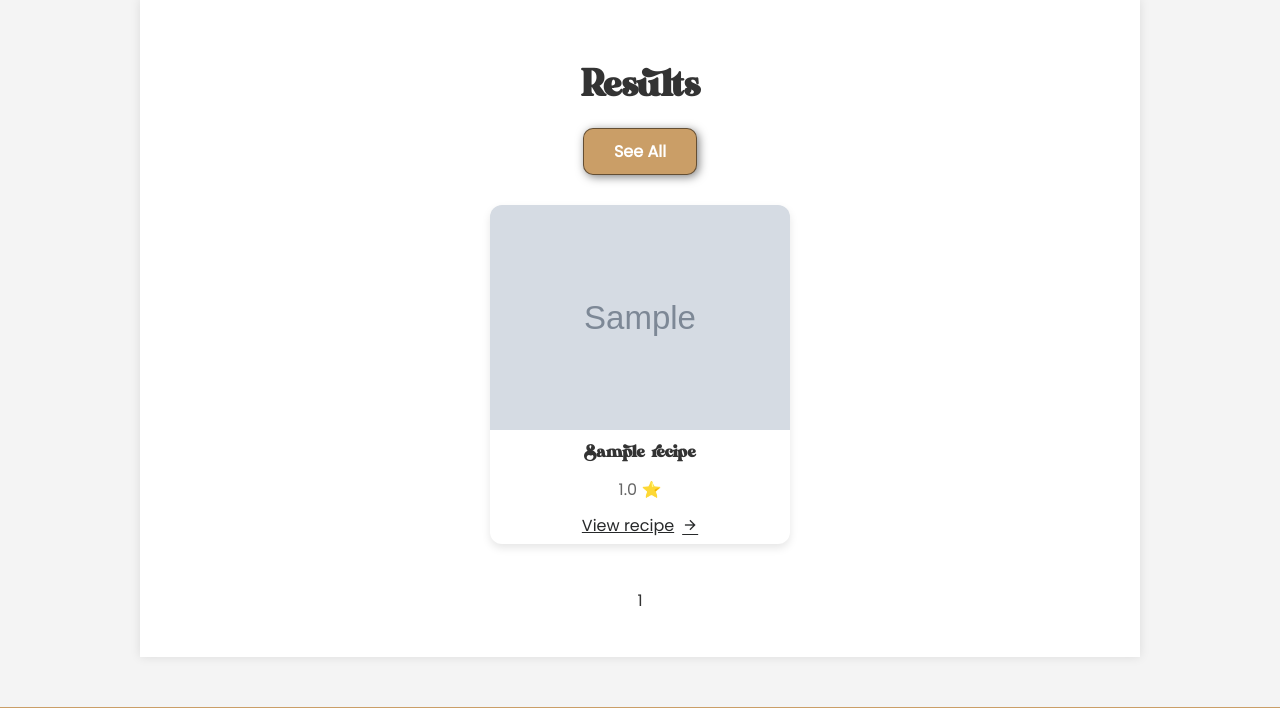
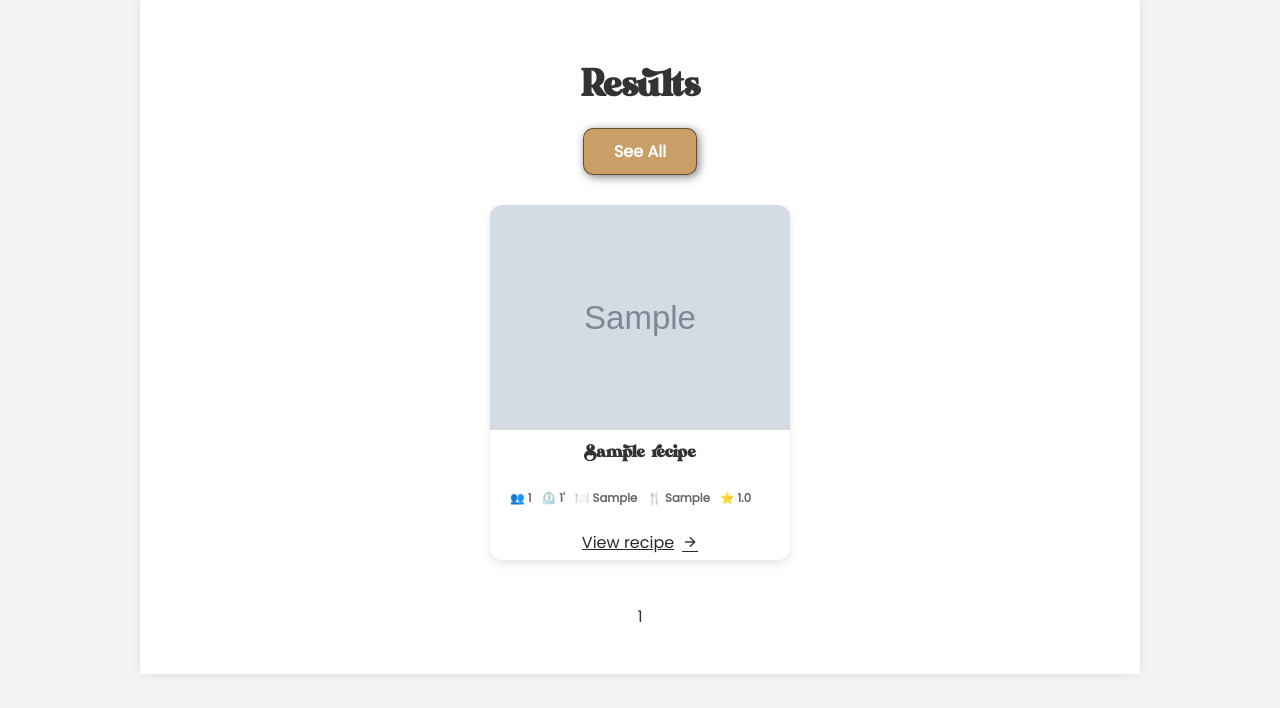
Before and after one commit to jorgegarcelan/web_apps, a Flask app: page /explore in a window 1280 px wide. Shown: the part 477-1185 px from the top of the page. Run offline with Flask 3, Linux system fonts and the light colour scheme; tables that the repository leaves empty hold one stand-in row (values such as "Sample post"); grey boxes marked "Sample" are stand-in pictures.

Commit message:
new recipes shown in user view and details in explore

```diff
--- a/Recipes/main.py
+++ b/Recipes/main.py
@@ -33,12 +33,12 @@ def user(user_id):
 
     # recipes:
     recipes = db.session.query(
-            model.Recipe,
-            func.round(func.avg(model.Rating.value), 1).label('average_rating')
-        ).join(model.Rating, model.Rating.recipe_id == model.Recipe.id) \
-        .filter(model.Recipe.user_id == user_id) \
-        .group_by(model.Recipe.id, model.Recipe.title) \
-        .all()
+        model.Recipe,
+        func.coalesce(func.round(func.avg(model.Rating.value), 1), 0).label('average_rating')
+    ).outerjoin(model.Rating, model.Rating.recipe_id == model.Recipe.id) \
+    .filter(model.Recipe.user_id == user_id) \
+    .group_by(model.Recipe.id, model.Recipe.title) \
+    .all()
 
 
 
--- a/Recipes/static/css/explore.css
+++ b/Recipes/static/css/explore.css
@@ -186,11 +186,18 @@ form.search .search-bar {
 }
 
 .recipes__subtitle {
-    font-size: 1rem;
+    font-size: 10px;
     color: #666;
     text-align: center;
     margin: 0;
     padding: 5px;
+}
+
+.recipes__info {
+    display: flex;
+    justify-content: left; /* Distribute space between the items */
+    align-items: center; /* Align items vertically */
+    margin: 0 15px;
 }
 
 .recipes__button {
@@ -265,7 +272,7 @@ form.search .search-bar {
 
 .edit-button:hover {
     background-color: #e2e2e2; /* Slightly darker background on hover */
-  }
+}
 
 .modal {
     display: none; /* Hidden by default */
--- a/Recipes/templates/recipes/explore.html
+++ b/Recipes/templates/recipes/explore.html
@@ -97,15 +97,33 @@ Explore Recipes
             </a>
         </div>
         {% for recipe in paginated_recipes %}
-            <div class="recipes__content swiper-slide">
+            <div class="recipes__content">
                 <div>
-                    <img src="{{ url_for('static', filename='photos/recipes/photo-' + (recipe.photos[0].id|string) + '.' + (recipe.photos[0].file_extension|string)) }}" alt="recipe image" class="recipes__img">
+                    {% if recipe.photos %}
+                        <img src="{{ url_for('static', filename='photos/recipes/photo-' + (recipe.photos[0].id|string) + '.' + (recipe.photos[0].file_extension|string)) }}" alt="recipe image" class="recipes__img">
+                    {% endif %}
                     <h1 class="recipes__title">{{ recipe.title }}</h1>
-                    {% if recipe.get_average() == None %}
-                        <p class="recipes__subtitle">No reviews yet ⭐</p>
-                    {% else %}
-                        <p class="recipes__subtitle">{{ recipe.get_average() }} ⭐</p>
-                    {% endif %}
+                    <div class="recipes__info">
+                        <div class="recipes__subtitle">
+                            <h3>👥 <span class="servings-count">{{ recipe.servings }}</span></h3>
+                        </div>
+                        <div class="recipes__subtitle">
+                            <h3>⏲️ <span class="cook_time-count">{{ recipe.cook_time }}'</span></h3>
+                        </div>
+                        <div class="recipes__subtitle">
+                            <h3>🍽️ <span class="type_food-count">{{ recipe.type_food }}</span></h3>
+                        </div>
+                        <div class="recipes__subtitle">
+                            <h3>🍴 <span class="category_food-count">{{ recipe.category_food }}</span></h3>
+                        </div>
+                        <div class="recipes__subtitle">
+                            {% if recipe.get_average()==None %}
+                                <h3>⭐ <span class="rating-count">Empty</span></h3>
+                            {% else %}
+                                <h3>⭐ <span class="rating-count">{{ recipe.get_average() }}</span></h3>
+                            {% endif %}
+                        </div>
+                    </div>
                     <a href="{{ url_for('main.recipe', recipe_id=recipe.id)}}" class="recipes__button">
                         View recipe <i class="ri-arrow-right-line"></i>
                     </a>
--- a/Recipes/templates/user/user.html
+++ b/Recipes/templates/user/user.html
@@ -97,7 +97,9 @@ User
                     {% for recipe, avg_rating in recipes %}
                         <div class="recipes__content swiper-slide">
                             <div>
-                                <img src="{{ url_for('static', filename='photos/recipes/photo-' + (recipe.photos[0].id|string) + '.' + (recipe.photos[0].file_extension|string)) }}" alt="recipe image" class="recipes__img">
+                                {% if recipe.photos %}
+                                    <img src="{{ url_for('static', filename='photos/recipes/photo-' + (recipe.photos[0].id|string) + '.' + (recipe.photos[0].file_extension|string)) }}" alt="recipe image" class="recipes__img">
+                                {% endif %}
                                 <h1 class="recipes__title">{{ recipe.title }}</h1>
                                 <div class="recipes__info">
                                     <div class="recipes__subtitle">
```
